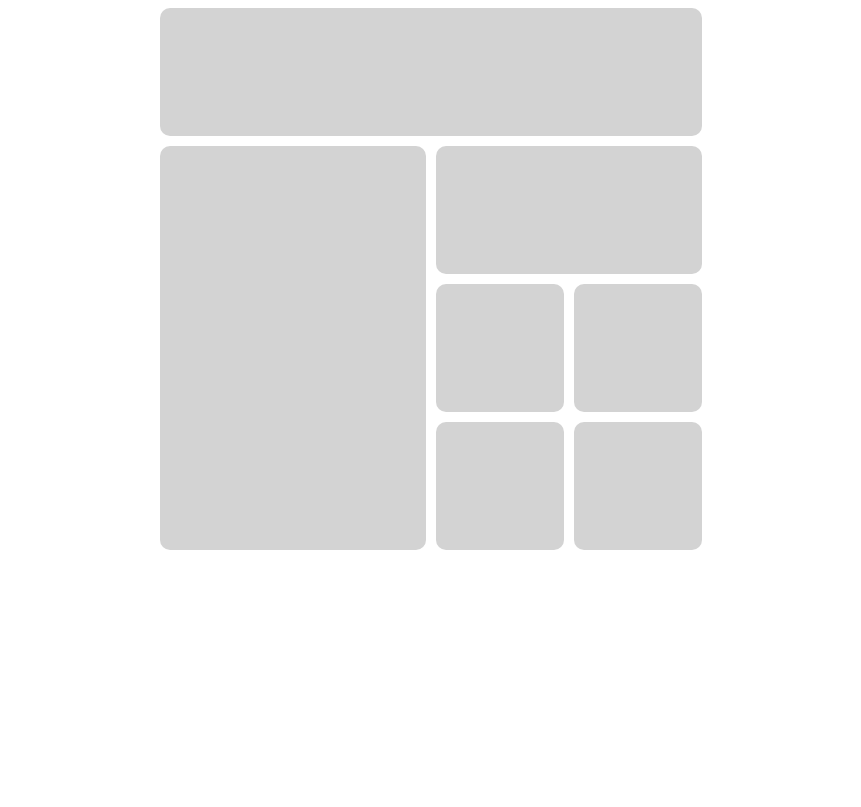
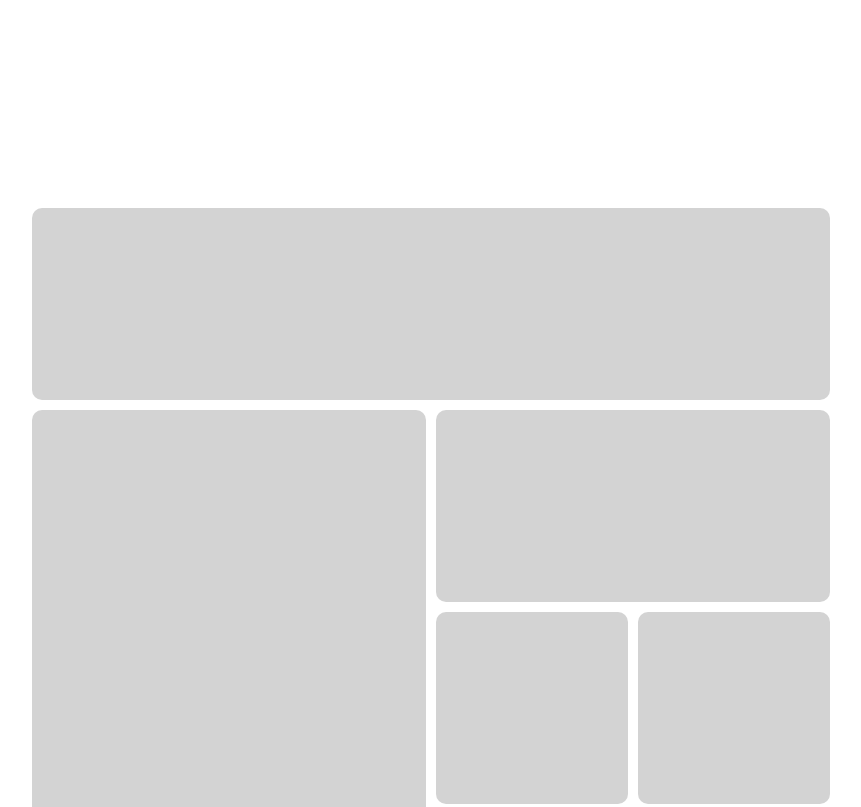
Before and after one commit to FPrud/exercices_branches, a plain HTML site: page exercices_individuels/250826_grid/index.html in a window 1280 px wide. Shown: the top 807 px of the page, without its empty margins (209-1070 px from the left). Drawn offline with Linux system fonts and the light colour scheme.

Commit message:
maj grid

```diff
--- a/exercices_individuels/250826_grid/style.css
+++ b/exercices_individuels/250826_grid/style.css
@@ -1,7 +1,8 @@
 body {
+    padding:200px;
     display:grid;
-    grid-template-rows: 10vw 10vw 10vw 10vw;
-    grid-template-columns: 10vw 10vw 10vw 10vw;
+    grid-template-rows: 15vw 15vw 15vw 15vw;
+    grid-template-columns: 15vw 15vw 15vw 15vw;
     justify-content: center;
     gap:10px;
 }
```
